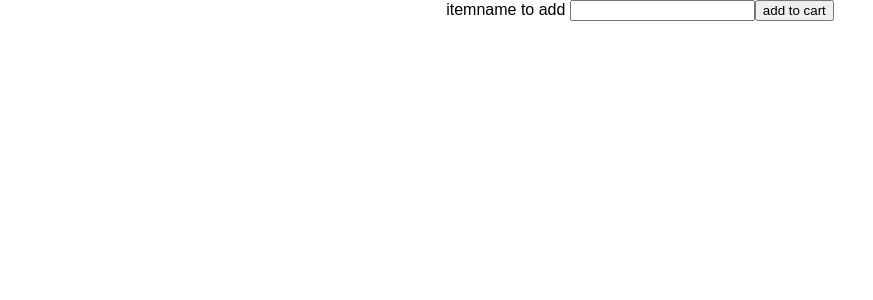
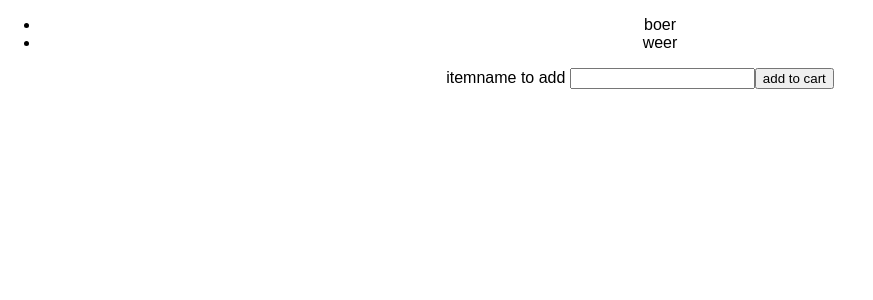
Before and after one commit to dimitri-a/counter_practice, a React (Create React App) app: page / in a window 1280 px wide. Shown: the top 300 px of the page, without its empty margins (0-873 px from the left). Built offline with nearby package versions, Linux system fonts and the light colour scheme.

Commit message:
feat: listing items for Cart

```diff
--- a/src/Cart.js
+++ b/src/Cart.js
@@ -16,11 +16,13 @@ export class cart extends Component {
     console.log('items',this.props.items);
     return (
       <div>
-        {/* <ul>
-          {this.props.items.map(item) => (
-         <li>item</li>
-          )}
-       </ul> */}
+        <ul>
+          {
+            this.props.items.map( (item) =>{
+             return <li>{item}</li>
+            } )
+          }
+       </ul>
 
         <label>itemname to add</label> <input type="text" ref="txt" />
         <button onClick={this.onAdd}>add to cart</button>
```
